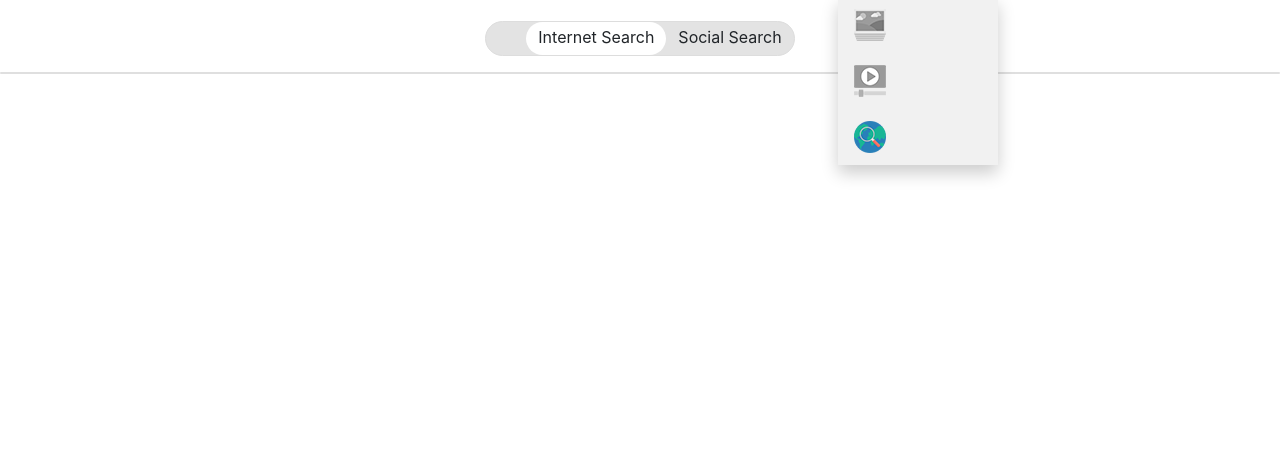
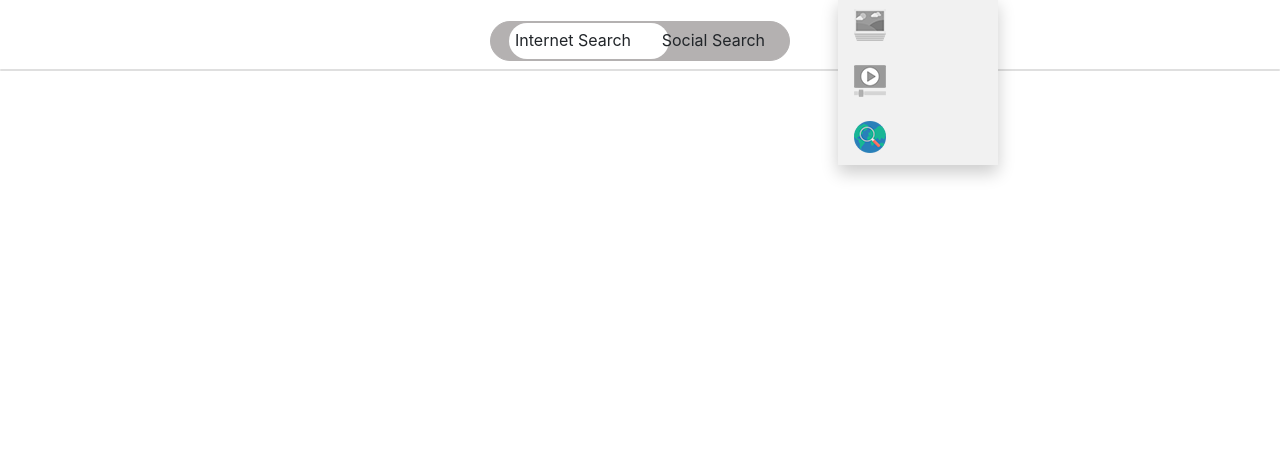
Before and after one commit to jenmlucas/nuevo, a plain HTML site: page index.html in a window 1280 px wide. Shown: the part 270-738 px from the top of the page. Drawn offline with nearby package versions, Linux system fonts and the light colour scheme.

Commit message:
added functionality to toggle switch

```diff
--- a/develop/css/style.css
+++ b/develop/css/style.css
@@ -113,3 +113,69 @@
 .show {
     display: block;
 }
+
+.switch {
+    position: relative;
+    display: inline-block;
+    width: 300px;
+    height: 40px;
+  }
+
+   .slider {
+    position: absolute;
+    cursor: pointer;
+    top: 0;
+    left: 0;
+    right: 0;
+    bottom: 0;
+    -webkit-transition: .4s;
+    transition: .4s;
+    border-radius: 50px;
+    border:1px solid rgb(180, 177, 177);
+  }
+
+  .switchColor{
+    background-color: rgb(180, 177, 177);
+  }
+
+  .slider:before {
+    position: absolute;
+    content: "";
+    height: 36px;
+    width: 160px;
+    left: 18px;
+    bottom: -1px;
+    top: 1px;
+    opacity: 5;
+    -webkit-transition: .4s;
+    transition: .4s;
+    background-color: white;
+    border-radius: 50px;
+  }
+
+  input:checked + .slider:before {
+    -webkit-transform: translateX(120px);
+    -ms-transform: translateX(120px);
+    transform: translateX(120px);
+    background-color: white;
+    opacity: 5;
+  }
+
+  .text:after {
+    position: absolute;
+    top: 7px;
+    right: 25px;
+    content: "Social Search";
+    -webkit-transition: opacity 0.5s ease-in-out;
+    -moz-transition: opacity 0.5s ease-in-out;
+    transition: opacity 0.5s ease-in-out;
+  }
+  .text:before {
+    position: absolute;
+    top: 7px;
+    left: 25px;
+    content: "Internet Search";
+    -webkit-transition: opacity 0.5s ease-in-out;
+    -moz-transition: opacity 0.5s ease-in-out;
+    transition: opacity 0.5s ease-in-out;
+  }
--- a/index.html
+++ b/index.html
@@ -33,18 +33,11 @@
         </form>
 
         <div class="text-center">
-            <ul class="searchBtnContainer">
-                <li onclick="showtab('tab1', this)" class="active tabclass">
-                    <span class="radio_text">
-                        <label>Internet Search</label>
-                    </span>
-                </li>
-                <li onclick="showtab('tab2', this)" class="tabclass">
-                    <span class="radio_text">
-                        <label>Social Search</label>
-                    </span>
-                </li>
-            </ul>
+            <label class="switch">
+                <input type="checkbox">
+                <div class="slider switchColor"></div>
+                <div class="text"></div>
+              </label>
         </div>
 
         <div class="card text-center">
@@ -52,7 +45,6 @@
         </div>
 
     </main>
-
 
     <footer class="footer">
         <div class="copyRightContainer">
```
